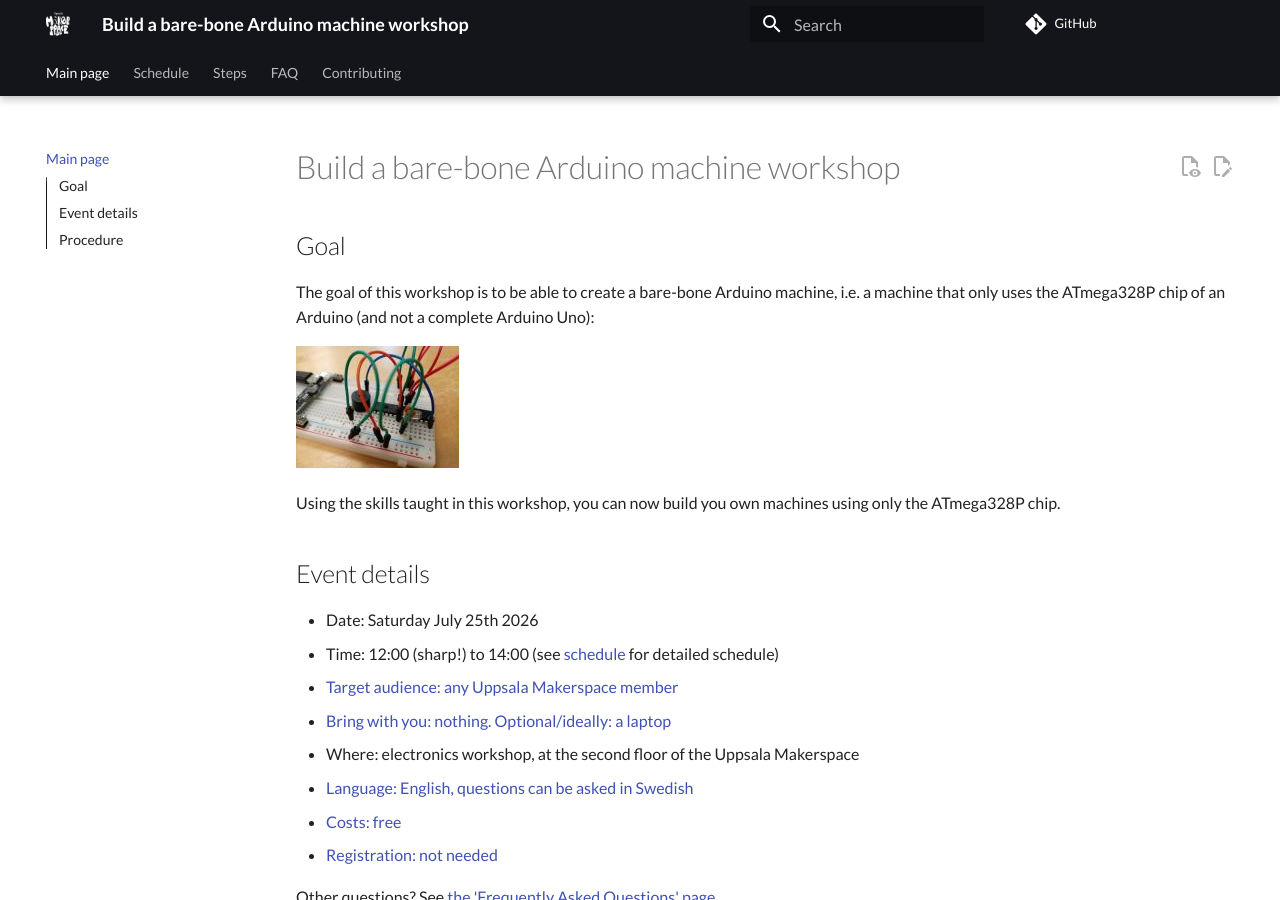
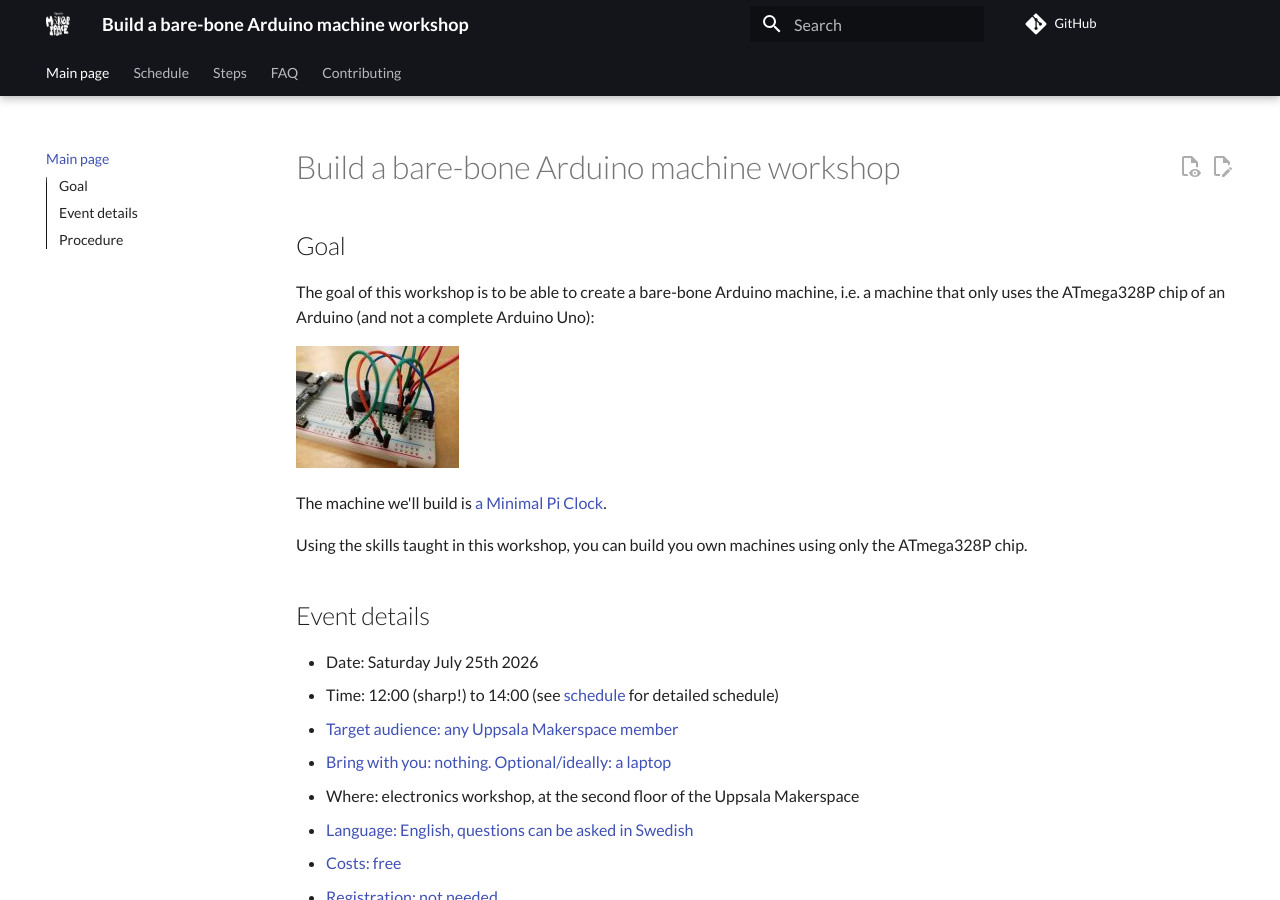
Before and after one commit to richelbilderbeek/build_bare_bone_arduino_machine_workshop, an MkDocs documentation site: the page built from docs/README.md, in a window 1280 px wide and 900 px high. Built offline with MkDocs 1.6.1 and Material for MkDocs 9.7.7, drawn with Linux system fonts in a browser that asks for light colours; comment, search, counter and statistics services are not loaded.

Commit message:
Add machine name

```diff
--- a/docs/README.md
+++ b/docs/README.md
@@ -14,8 +14,10 @@ uses the ATmega328P chip of an Arduino
 
 [![Minimal Pi Clock on breadboard](build_breadboard/broadboard_20.jpg)](build_breadboard/broadboard.jpg)
 
+The machine we'll build is [a Minimal Pi Clock](https://richelbilderbeek.github.io/minimal_pi_clock/schematic/).
+
 Using the skills taught in this workshop,
-you can now build you own machines
+you can build you own machines
 using only the ATmega328P chip.
 
 ## Event details
```
